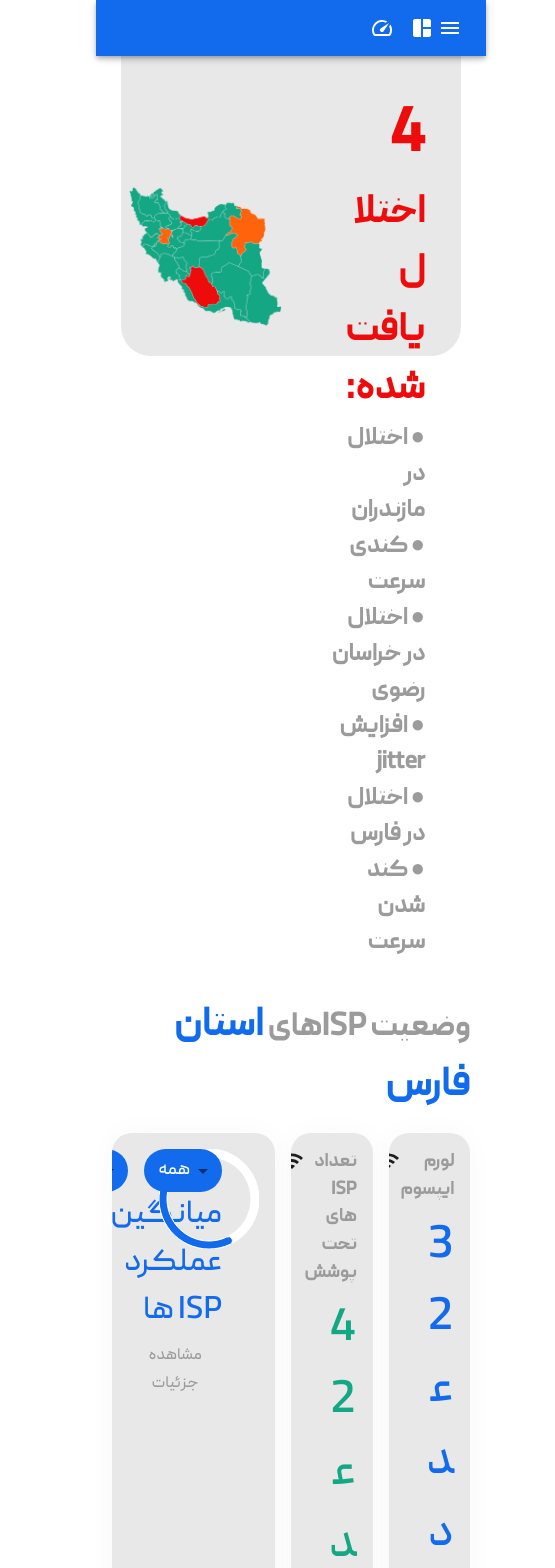
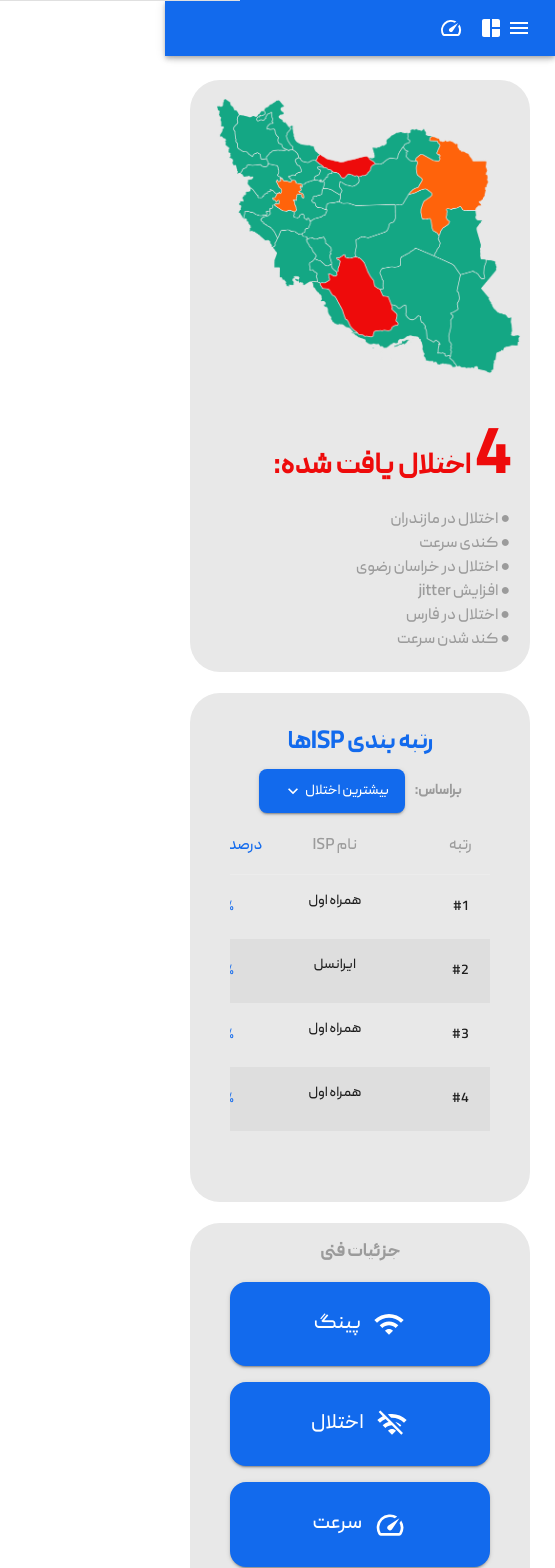
Before and after one commit to Raika-Company/eyesp-v1, a React (Vite) app in the folder client-app/: page /admin in a window 390 px wide. Shown: the top 1568 px of the page, 555 px wide, since content can reach past the window. Built offline with nearby package versions, Linux system fonts and the light colour scheme.

Commit message:
Creating the rating section and the technical details section in the dashboard section in a responsive manner

```diff
--- a/client-app/src/components/dashboard/Dashboard.jsx
+++ b/client-app/src/components/dashboard/Dashboard.jsx
@@ -1,20 +1,95 @@
 import React from "react";
-import { Container, Typography, Box } from "@mui/material";
+import { Container, Typography, Box, useMediaQuery } from "@mui/material";
 import iranMap from "./iran.png";
 import Grid from "@mui/material/Grid";
 import InfoBox from "./InfoBox";
 import InfoWithPieChart from "./InfoWithPieChart";
 import InfoLineChart from "./InfoLineChart";
+import Button from "@mui/material/Button";
+import KeyboardArrowDownIcon from "@mui/icons-material/KeyboardArrowDown";
+import KeyboardArrowLeftIcon from "@mui/icons-material/KeyboardArrowLeft";
+import { styled } from "@mui/material/styles";
+import Table from "@mui/material/Table";
+import TableBody from "@mui/material/TableBody";
+import TableCell, { tableCellClasses } from "@mui/material/TableCell";
+import TableContainer from "@mui/material/TableContainer";
+import TableHead from "@mui/material/TableHead";
+import TableRow from "@mui/material/TableRow";
+import Paper from "@mui/material/Paper";
+import WifiOffIcon from "@mui/icons-material/WifiOff";
+import WifiIcon from "@mui/icons-material/Wifi";
+import AirplayIcon from "@mui/icons-material/Airplay";
+import SpeedIcon from "@mui/icons-material/Speed";
 
 const Dashboard = () => {
+  const isXlScreen = useMediaQuery((theme) => theme.breakpoints.down("xl"));
+  const isSmScreen = useMediaQuery((theme) => theme.breakpoints.down("sm"));
+
+  const StyledTableCell = styled(TableCell)(({ theme }) => ({
+    [`&.${tableCellClasses.head}`]: {
+      color: "#9B9B9B",
+      borderColor: "#ececec",
+      "&:nth-child(3)": {
+        color: "#126AED",
+      },
+    },
+
+    [`&.${tableCellClasses.body}`]: {
+      fontSize: 14,
+    },
+  }));
+
+  const StyledTableRow = styled(TableRow)(({ theme }) => ({
+    "&:nth-of-type(even)": {
+      backgroundColor: theme.palette.action.hover,
+      borderRadius: "10px",
+    },
+    // hide border
+    "td, th": {
+      border: 0,
+    },
+  }));
+
+  function createData(rank, ISPname, disturbance, pings, speed, desc) {
+    return { rank, ISPname, disturbance, pings, speed, desc };
+  }
+
+  const ISPdata = [
+    createData("#1", "همراه اول", "15%", "49ms", "72Mbps"),
+    createData("#2", "ایرانسل", "15%", "49ms", "72Mbps"),
+    createData("#3", "همراه اول", "15%", "49ms", "72Mbps"),
+    createData("#4", "همراه اول", "15%", "49ms", "72Mbps"),
+  ];
+
+  const GpButtons = [
+    {
+      name: "پینگ",
+      icon: WifiIcon,
+    },
+    {
+      name: "اختلال",
+      icon: WifiOffIcon,
+    },
+    {
+      name: "سرعت",
+      icon: SpeedIcon,
+    },
+    {
+      name: "پکت لاس",
+      icon: AirplayIcon,
+    },
+  ];
+
   return (
     <Container maxWidth="xl" sx={{ direction: "rtl" }}>
       <div
         style={{
           width: "95%",
-          height: "40vh",
+          height: isSmScreen ? "" : "53vh",
           background: "#E8E8E8",
-          margin: "1em auto",
+          marginInline: "auto",
+          marginTop: "5rem",
+          marginBottom: "1.3rem",
           borderRadius: "1.875rem",
           overflow: "visible",
         }}
@@ -24,38 +99,83 @@ const Dashboard = () => {
           alt="iran map"
           style={{
             float: "left",
-            maxWidth: "45%",
-            marginTop: "20vh",
+            maxWidth: isSmScreen ? "100%" : "45%",
+            marginTop: isSmScreen ? "0" : "18vh",
+            padding: isSmScreen ? "1em" : "0",
             marginInline: "2.5%",
           }}
         />
         <div
           style={{
-            width: "50%",
+            width: isSmScreen ? "100%" : "50%",
+            // width: "50%",
             float: "left",
             padding: "2em",
-            marginTop: "2em",
+            // marginTop: "2em",
+            fontSize: "10px",
           }}
         >
-          <Typography color="#EE0B0B" fontSize="2.45rem" fontWeight={700}>
+          <Typography
+            sx={{
+              color: "#EE0B0B",
+              fontSize: isSmScreen ? "1.8rem" : "2.5rem",
+              fontWeight: "700",
+            }}
+          >
             <span style={{ fontSize: "4rem" }}>4</span> اختلال یافت شده:
           </Typography>
-          <Typography fontWeight="600" fontSize="1.5rem" color="#9B9B9B">
+          <Typography
+            sx={{
+              fontSize: isSmScreen ? "1rem" : "1.5rem",
+              flexWrap: "600",
+              color: "#9B9B9B",
+            }}
+          >
             ● اختلال در مازندران
           </Typography>
-          <Typography fontWeight="600" fontSize="1.5rem" color="#9B9B9B">
+          <Typography
+            sx={{
+              fontSize: isSmScreen ? "1rem" : "1.5rem",
+              flexWrap: "600",
+              color: "#9B9B9B",
+            }}
+          >
             ● کندی سرعت
           </Typography>
-          <Typography fontWeight="600" fontSize="1.5rem" color="#9B9B9B">
+          <Typography
+            sx={{
+              fontSize: isSmScreen ? "1rem" : "1.5rem",
+              flexWrap: "600",
+              color: "#9B9B9B",
+            }}
+          >
             ● اختلال در خراسان رضوی
           </Typography>
-          <Typography fontWeight="600" fontSize="1.5rem" color="#9B9B9B">
+          <Typography
+            sx={{
+              fontSize: isSmScreen ? "1rem" : "1.5rem",
+              flexWrap: "600",
+              color: "#9B9B9B",
+            }}
+          >
             ● افزایش jitter
           </Typography>
-          <Typography fontWeight="600" fontSize="1.5rem" color="#9B9B9B">
+          <Typography
+            sx={{
+              fontSize: isSmScreen ? "1rem" : "1.5rem",
+              flexWrap: "600",
+              color: "#9B9B9B",
+            }}
+          >
             ● اختلال در فارس
           </Typography>
-          <Typography fontWeight="600" fontSize="1.5rem" color="#9B9B9B">
+          <Typography
+            sx={{
+              fontSize: isSmScreen ? "1rem" : "1.5rem",
+              flexWrap: "600",
+              color: "#9B9B9B",
+            }}
+          >
             ● کند شدن سرعت
           </Typography>
         </div>
@@ -63,19 +183,142 @@ const Dashboard = () => {
         {/* Clear the float */}
         <div style={{ clear: "both" }}></div>
       </div>
-      <Box marginTop="20dvh">
-        <Typography
-          fontSize="2rem"
-          color="#9B9B9B"
-          fontWeight={700}
-          gutterBottom
+
+      {/* --- strat-table-ISP --- */}
+      <Box
+        sx={{
+          width: "95%",
+          marginInline: "auto",
+          marginTop: isSmScreen ? "0" : isXlScreen ? "0" : "18rem",
+          borderRadius: "1.875rem",
+          background: "#E8E8E8",
+          padding: "0 2.5rem",
+          paddingTop: "2rem",
+        }}
+      >
+        {/* --- strat-table-Head-ISP --- */}
+
+        <Box
+          sx={{
+            display: "flex",
+            justifyContent: isSmScreen ? "center" : "space-between",
+            flexWrap: "wrap",
+          }}
         >
-          وضعیت ISPهای{" "}
-          <span style={{ color: "#126AED", fontSize: "2.5rem" }}>
+          <Typography
+            gutterBottom
+            sx={{
+              color: "#126AED",
+              fontWeight: "700",
+              fontSize: isSmScreen ? "1.5rem" : "2rem",
+            }}
+          >
+            رتبه بندی ISPها{" "}
+            {/* <span style={{ color: "#126AED", fontSize: "2.5rem" }}>
             استان فارس
-          </span>
-        </Typography>
-        <Box
+          </span> */}
+          </Typography>
+          <Typography
+            gutterBottom
+            sx={{
+              color: "#9B9B9B",
+              fontWeight: "700",
+              fontSize: isSmScreen ? "0.9rem" : "1.28rem",
+            }}
+          >
+            براساس:{" "}
+            <Button
+              variant="contained"
+              endIcon={<KeyboardArrowDownIcon />}
+              sx={{
+                marginRight: "0.5rem",
+                borderRadius: "0.5rem",
+                padding: "0.6rem 1rem",
+              }}
+            >
+              <span style={{ marginLeft: "0.4rem" }}>بیشترین اختلال</span>{" "}
+            </Button>
+          </Typography>
+        </Box>
+
+        {/* --- End-table-Head-ISP --- */}
+
+        {/* --- Start-Table-Info --- */}
+        <TableContainer
+          sx={{ backgroundColor: "transparent", boxShadow: 0 }}
+          component={Paper}
+        >
+          <Table sx={{ minWidth: 700 }} aria-label="customized table">
+            <caption
+              style={{
+                color: "#9B9B9B",
+                textAlign: "center",
+                marginTop: "1rem",
+              }}
+            >
+              -- مشاهده بیشتر --
+            </caption>
+
+            <TableHead>
+              <TableRow>
+                <StyledTableCell align="center">رتبه</StyledTableCell>
+                <StyledTableCell align="center" sx={{ paddingRight: "4rem" }}>
+                  نام ISP
+                </StyledTableCell>
+                <StyledTableCell align="left">درصد اختلال</StyledTableCell>
+                <StyledTableCell align="left">میانگین پینگ</StyledTableCell>
+                <StyledTableCell align="left">میانگین سرعت</StyledTableCell>
+                <StyledTableCell align="left">جزئیات</StyledTableCell>
+              </TableRow>
+            </TableHead>
+            <TableBody>
+              {ISPdata.map((Items) => (
+                <StyledTableRow key={Items.rank}>
+                  <StyledTableCell align="center" component="th" scope="row">
+                    {Items.rank}
+                  </StyledTableCell>
+                  <StyledTableCell
+                    sx={{
+                      display: "flex",
+                      justifyContent: "center",
+                      marginRight: "3rem",
+                    }}
+                  >
+                    {Items.ISPname}
+                  </StyledTableCell>
+                  <StyledTableCell
+                    align="left"
+                    sx={{
+                      color: "#126AED",
+                      paddingLeft: "42px",
+                    }}
+                  >
+                    {Items.disturbance}
+                  </StyledTableCell>
+                  <StyledTableCell align="left" sx={{ paddingLeft: "42px" }}>
+                    {Items.pings}
+                  </StyledTableCell>
+                  <StyledTableCell align="left" sx={{ paddingLeft: "39px" }}>
+                    {Items.speed}
+                  </StyledTableCell>
+                  <StyledTableCell align="left">
+                    <Button
+                      variant="contained"
+                      startIcon={<KeyboardArrowLeftIcon />}
+                      sx={{
+                        borderRadius: "0.5rem",
+                        paddingLeft: "25px",
+                      }}
+                    ></Button>
+                  </StyledTableCell>
+                </StyledTableRow>
+              ))}
+            </TableBody>
+          </Table>
+        </TableContainer>
+        {/* --- End-Table-Info --- */}
+
+        {/* <Box
           width="100%"
           marginY="1rem"
           sx={{
@@ -98,8 +341,8 @@ const Dashboard = () => {
             color="#14A784"
           />
           <InfoWithPieChart color="#126AED" mainText="میانگین عملکرد ISP ها" />
-        </Box>
-        <Box display="flex">
+        </Box> */}
+        {/* <Box display="flex">
           <Grid item xs={12} md={6}>
             <InfoLineChart color="#126AED" />
           </Grid>
@@ -117,8 +360,55 @@ const Dashboard = () => {
               />
             </Grid>
           </Grid>
+        </Box> */}
+      </Box>
+      {/* --- End-table-ISP --- */}
+
+      {/* --- start-buttonGroups --- */}
+      <Box
+        sx={{
+          width: "95%",
+          marginInline: "auto",
+          marginTop: "1.3rem",
+          marginBottom: "1.3rem",
+          borderRadius: "1.875rem",
+          background: "#E8E8E8",
+          padding: "1rem 2.5rem",
+        }}
+      >
+        <Typography textAlign="center" color="#9B9B9B" fontWeight="600">
+          جزئیات فنی
+        </Typography>
+
+        <Box
+          sx={{
+            height: isSmScreen ? "" : "28dvh",
+            display: "flex",
+            flexWrap: "wrap",
+            justifyContent: "space-between",
+            alignItems: "center",
+          }}
+        >
+          {GpButtons.map((val) => (
+            <Button
+              variant="contained"
+              startIcon={<val.icon style={{ fontSize: "2rem" }} />}
+              sx={{
+                width: isSmScreen ? "100%" : "49%",
+                borderRadius: "1rem",
+                padding: "1.5rem",
+                fontSize: "1.3rem",
+                marginTop: "1rem",
+              }}
+            >
+              <span style={{ marginLeft: "0.4rem", marginRight: "1rem" }}>
+                {val.name}
+              </span>
+            </Button>
+          ))}
         </Box>
       </Box>
+      {/* --- finish-buttonGroups --- */}
     </Container>
   );
 };
--- a/client-app/src/components/navbar/DashboardNavbar.jsx
+++ b/client-app/src/components/navbar/DashboardNavbar.jsx
@@ -9,6 +9,7 @@ import {
   ListItemIcon,
   ListItemText,
   Box,
+  useMediaQuery
 } from "@mui/material";
 import {
   Menu as MenuIcon,
@@ -17,6 +18,7 @@ import {
 } from "@mui/icons-material";
 import { useNavigate, useLocation } from "react-router-dom";
 import CompanyLogo from "../../app/assets/image/logo.svg";
+
 
 const routes = ["/admin", "/admin/speed-test"];
 const texts = ["صفحه اصلی", "تست سرعت"];
@@ -46,6 +48,8 @@ const styles = {
 const NavLink = memo(({ index, navigateTo, location, isOpen }) => {
   const isActive = location.pathname === routes[index];
   const iconColor = isActive ? ACTIVE_COLOR : INACTIVE_COLOR;
+
+
 
   return (
     <ListItem
@@ -80,6 +84,10 @@ export default function DashboardNavbar() {
   const navigate = useNavigate();
   const location = useLocation();
 
+  const isMdScreen = useMediaQuery((theme) => theme.breakpoints.down("md"));
+  const isSmScreen = useMediaQuery((theme) => theme.breakpoints.down("sm"));
+
+
   /**
    * Toggles the state of the drawer (open/close).
    */
@@ -94,6 +102,7 @@ export default function DashboardNavbar() {
     navigate(routes[index]);
     setKey((prevKey) => prevKey + 1);
   };
+
   return (
     <Box>
       <Box sx={{ display: { xs: "block", sm: "none" } }}>
@@ -111,23 +120,28 @@ export default function DashboardNavbar() {
           </Toolbar>
         </AppBar>
       </Box>
-      <Box
-        sx={{
-          display: { xs: "none", sm: "block" },
-        }}
-      >
+
       <Drawer
         variant="permanent"
-          anchor="right"
+        anchor="top"
         sx={{
           "& .MuiDrawer-paper": {
-              width: isOpen ? "max(240px, 10vw)" : "40px",
+            width: isOpen ? "max(240px, 10vh)" : "40px",
             overflowX: "hidden",
             transition: "width 0.3s",
+            // position: "absolute",
+            // right: "0px",
+            margin: "0 auto",
           },
         }}
       >
-          <List>
+        <List
+          sx={{
+            background: "#c3c3c3",
+            display: isSmScreen ?"none":"flex",
+            borderRadius: "25px",
+          }}
+        >
           <ListItem sx={{ justifyContent: "flex-start", marginY: "1rem" }}>
             <ListItemIcon onClick={toggleDrawer}>
               <img
@@ -149,6 +163,5 @@ export default function DashboardNavbar() {
         </List>
       </Drawer>
     </Box>
-    </Box>
   );
 }
```
Lines whose indentation alone changed are shown as unchanged.
